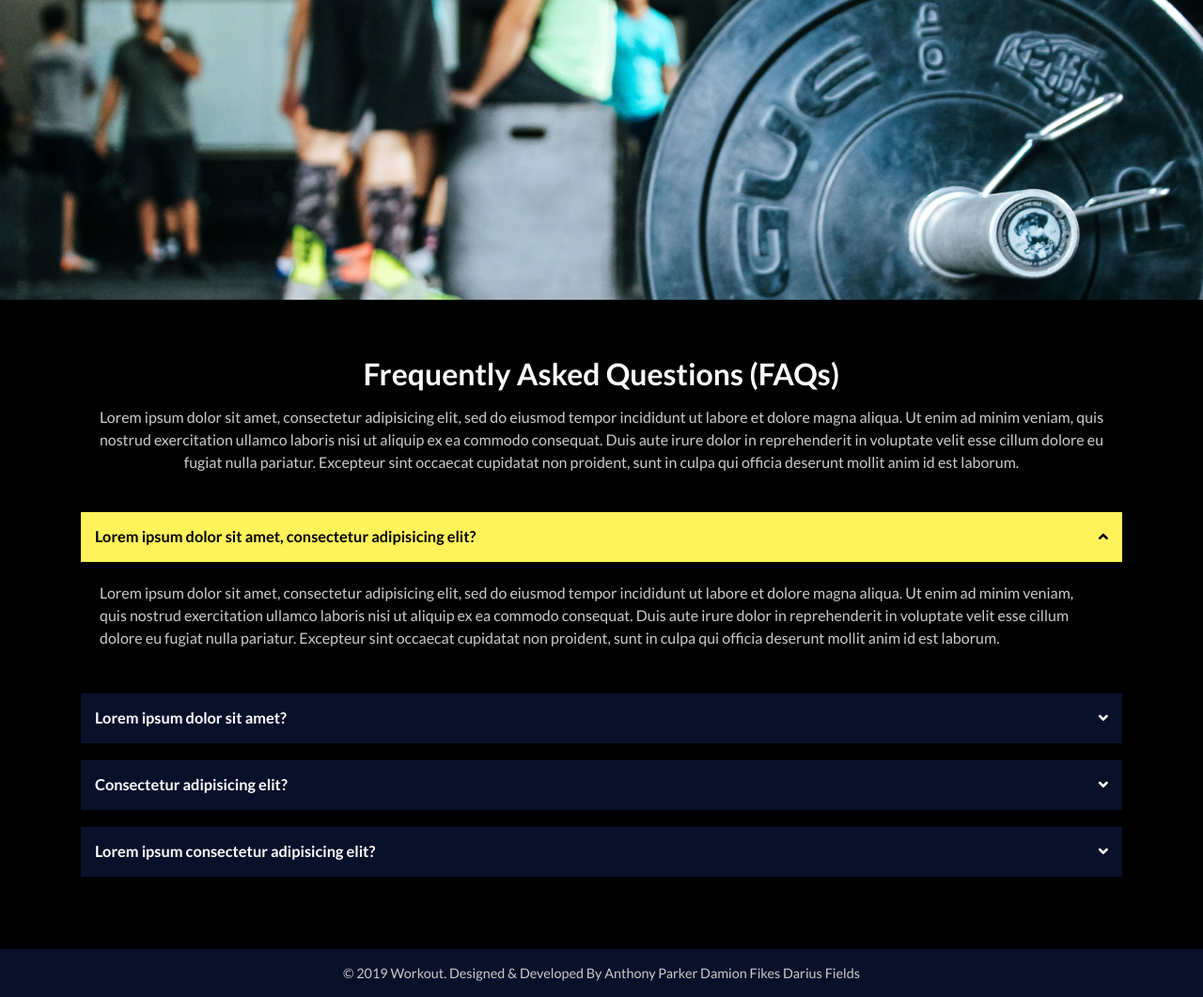
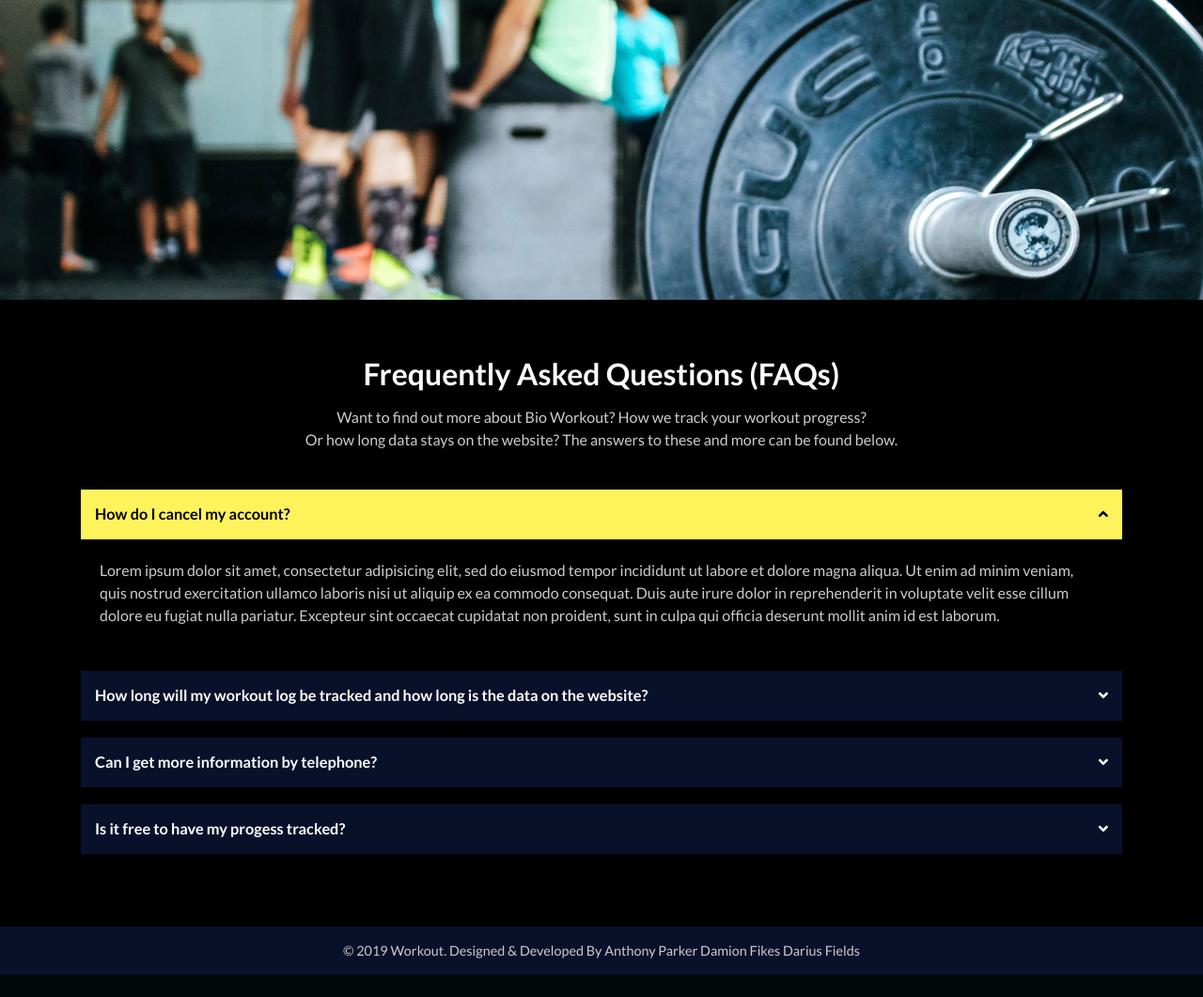
Before and after one commit to tonyparka78/Fayetteville_State-Senior_Project, a Node project: template views/workout/faq.ejs in a window 1280 px wide. Shown: the part 61-1122 px from the top of the page at 94% size. After the commit the page ends 1098 px from the top, so only its background shows below. Run offline with Node 20 templates, Linux system fonts and the light colour scheme; the template is opened without the code that fills it, so the values that code supplies are empty; some libraries are stand-ins or nearby versions.

Commit message:
faq edit

```diff
--- a/views/workout/faq.ejs
+++ b/views/workout/faq.ejs
@@ -73,19 +73,16 @@
 	<div class="faq-section wrapper">
 		<div class="container">
 			<h2>Frequently Asked Questions (FAQs)</h2>
-			<p class="text-center">Lorem ipsum dolor sit amet, consectetur adipisicing elit, sed do eiusmod
-			tempor incididunt ut labore et dolore magna aliqua. Ut enim ad minim veniam,
-			quis nostrud exercitation ullamco laboris nisi ut aliquip ex ea commodo
-			consequat. Duis aute irure dolor in reprehenderit in voluptate velit esse
-			cillum dolore eu fugiat nulla pariatur. Excepteur sint occaecat cupidatat non
-			proident, sunt in culpa qui officia deserunt mollit anim id est laborum.</p>
+			<p class="text-center">Want to find out more about Bio Workout? How we track your workout progress?
+				<br>
+				Or how long data stays on the website? The answers to these and more can be found below.</p>
 
 			<div id="accordion" class="accordion1">
 			  <div class="card">
 			    <div class="card-header" id="heading-1">
 			      <h5 class="mb-0">
 			        <a role="button" data-toggle="collapse" href="#collapse-1" aria-expanded="true" aria-controls="collapse-1">
-			          Lorem ipsum dolor sit amet, consectetur adipisicing elit?
+			           How do I cancel my account?
 			          <i class="fa fa-angle-up" aria-hidden="true"></i>
 			        </a>
 			      </h5>
@@ -107,7 +104,7 @@
 			    <div class="card-header" id="heading-2">
 			      <h5 class="mb-0">
 			        <a class="collapsed" role="button" data-toggle="collapse" href="#collapse-2" aria-expanded="false" aria-controls="collapse-2">
-			          Lorem ipsum dolor sit amet?
+			          How long will my workout log be tracked and how long is the data on the website?
 			          <i class="fa fa-angle-up" aria-hidden="true"></i>
 			        </a>
 			      </h5>
@@ -132,19 +129,14 @@
 			    <div class="card-header" id="heading-3">
 			      <h5 class="mb-0">
 			        <a class="collapsed" role="button" data-toggle="collapse" href="#collapse-3" aria-expanded="false" aria-controls="collapse-3">
-			          Consectetur adipisicing elit?
+			          Can I get more information by telephone?
 			          <i class="fa fa-angle-up" aria-hidden="true"></i>
 			        </a>
 			      </h5>
 			    </div>
 			    <div id="collapse-3" class="collapse" data-parent="#accordion" aria-labelledby="heading-3">
 			      <div class="card-body">
-			        <p>Lorem ipsum dolor sit amet, consectetur adipisicing elit, sed do eiusmod
-			        tempor incididunt ut labore et dolore magna aliqua. Ut enim ad minim veniam,
-			        quis nostrud exercitation ullamco laboris nisi ut aliquip ex ea commodo
-			        consequat. Duis aute irure dolor in reprehenderit in voluptate velit esse
-			        cillum dolore eu fugiat nulla pariatur. Excepteur sint occaecat cupidatat non
-			        proident, sunt in culpa qui officia deserunt mollit anim id est laborum.</p>
+			        <p>As of right now, unfornately there is not a way for you to get more information by telephone. But you can go to our <a href="contact">Contact</a> page and fill out the form with any quesitons, and we will get back to you! </p>
 			      </div>
 			    </div>
 			  </div>
@@ -153,19 +145,14 @@
 			    <div class="card-header" id="heading-4">
 			      <h5 class="mb-0">
 			        <a class="collapsed" role="button" data-toggle="collapse" href="#collapse-4" aria-expanded="false" aria-controls="collapse-4">
-			          Lorem ipsum consectetur adipisicing elit?
+			          Is it free to have my progess tracked?
 			          <i class="fa fa-angle-up" aria-hidden="true"></i>
 			        </a>
 			      </h5>
 			    </div>
 			    <div id="collapse-4" class="collapse" data-parent="#accordion" aria-labelledby="heading-4">
 			      <div class="card-body">
-			        <p>Lorem ipsum dolor sit amet, consectetur adipisicing elit, sed do eiusmod
-			        tempor incididunt ut labore et dolore magna aliqua. Ut enim ad minim veniam,
-			        quis nostrud exercitation ullamco laboris nisi ut aliquip ex ea commodo
-			        consequat. Duis aute irure dolor in reprehenderit in voluptate velit esse
-			        cillum dolore eu fugiat nulla pariatur. Excepteur sint occaecat cupidatat non
-			        proident, sunt in culpa qui officia deserunt mollit anim id est laborum.</p>
+			        <p>Yes! This is a totally free service. All progress is tracked with no cost</p>
 			      </div>
 			    </div>
 			  </div>
```
